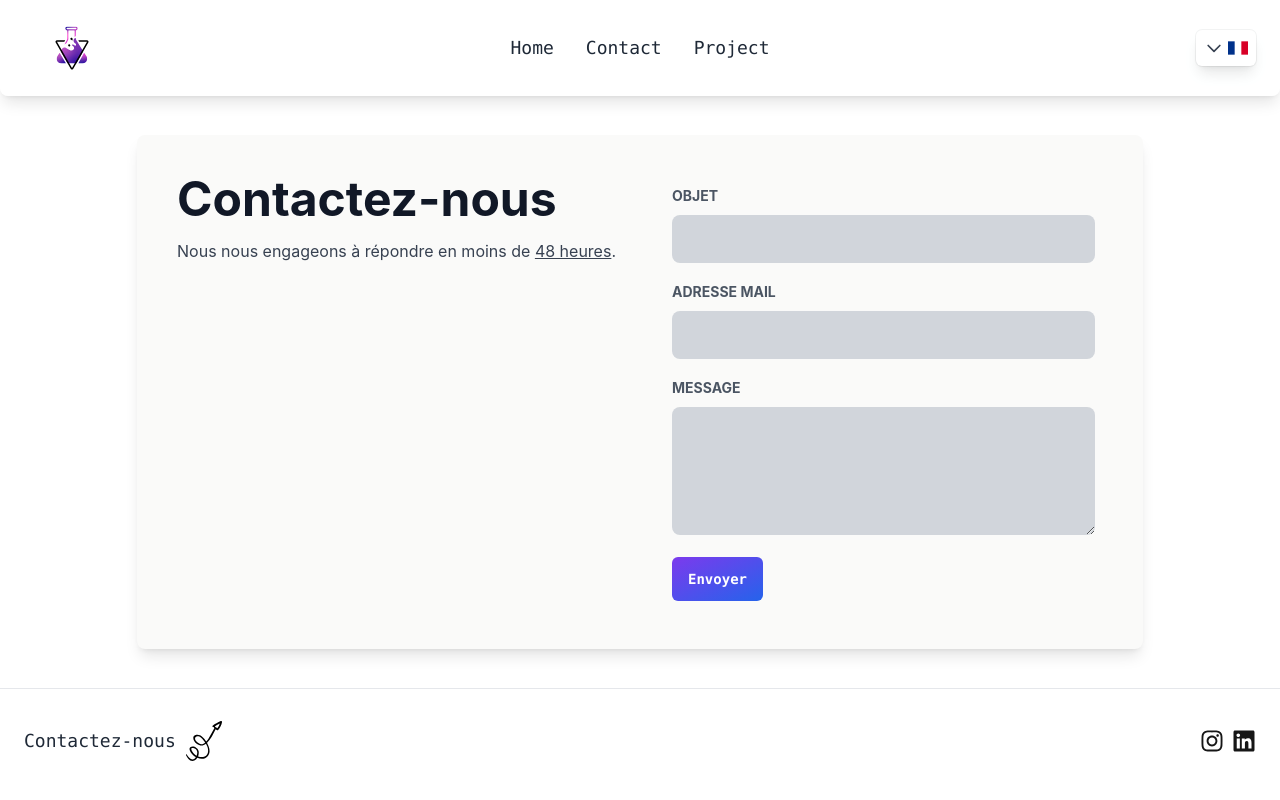
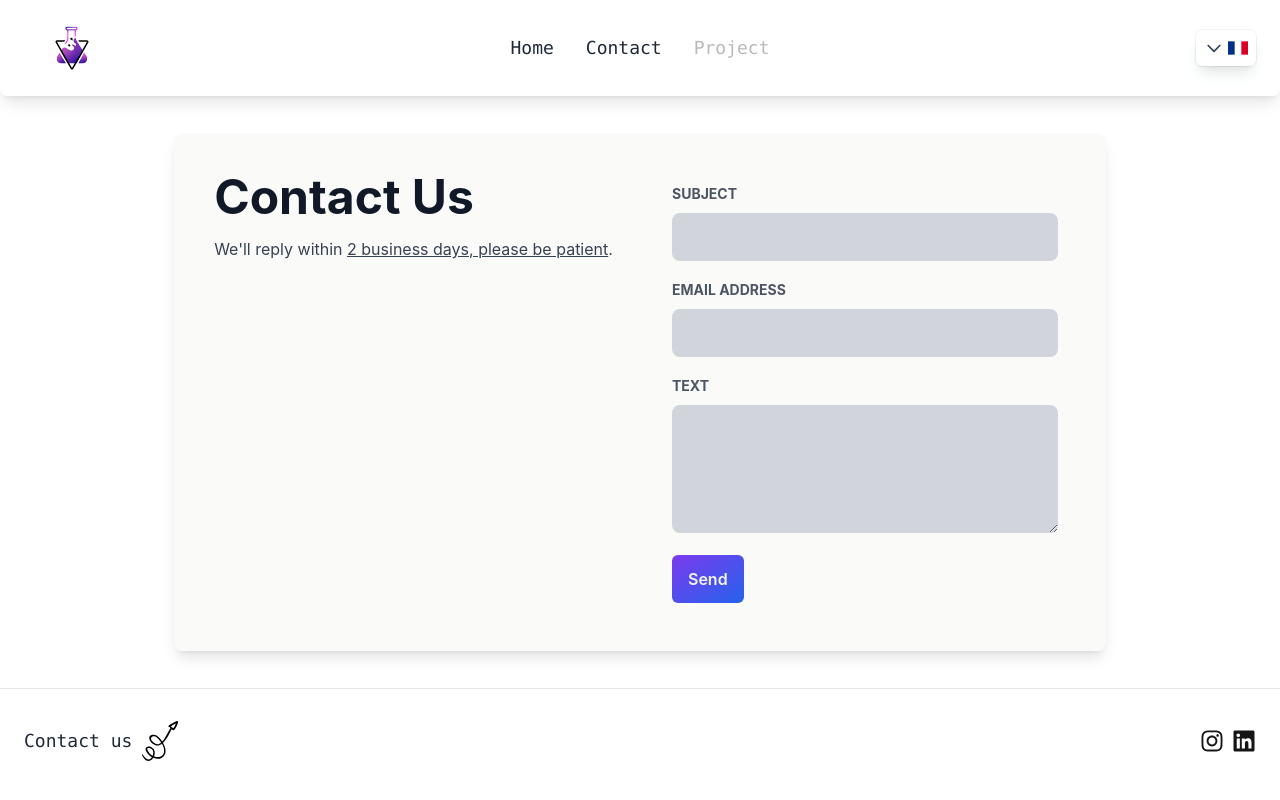
Before and after one commit to SaItiplouf/HoliumSolutions, a React (Create React App) app: page /contact in a window 1280 px wide. Built offline with nearby package versions, Linux system fonts and the light colour scheme; a web font is replaced by a local one.

Commit message:
fix & trad, finitions

```diff
--- a/src/components/Contact/contactform.tsx
+++ b/src/components/Contact/contactform.tsx
@@ -2,8 +2,11 @@ import { useState } from "react";
 import axios from "axios";
 import { toast } from "react-toastify";
 import { handleChange, handleKeyDown } from "../../service/form.service";
+import { useTranslation } from "react-i18next";
 
 export default function ContactForm() {
+  const { t } = useTranslation();
+
   const [formData, setFormData] = useState({
     subject: "",
     email: "",
@@ -26,22 +29,23 @@ export default function ContactForm() {
   };
 
   return (
-    <div className="max-w-screen-xl flex justify-center p-4 items-center md:px-8 lg:px-16 xl:px-32 mx-auto component-height w-auto">
+    <div className="max-w-screen-xl min-w-96 flex justify-center p-4 items-center md:px-8 lg:px-16 xl:px-32 mx-auto component-height w-auto">
       <div className="grid grid-cols-1 md:grid-cols-2 p-4 bg-stone-50 text-gray-900 rounded-lg shadow-lg">
         <div className="p-6">
           <h2 className="text-3xl md:text-4xl lg:text-5xl font-bold leading-tight mb-4">
-            Contactez-nous
+            {t("contact.form.title")}
           </h2>
           <div className="text-gray-700">
-            Nous nous engageons à répondre en moins de{" "}
-            <span className="underline">48 heures</span>.
+            {t("contact.form.subtext")}
+            <span className="underline"> {t("contact.form.subtext-span")}</span>
+            .
           </div>
         </div>
         <div className="p-2 md:p-8">
           <form onSubmit={handleSubmit}>
             <div className="mb-1 sm:mb-4">
               <span className="uppercase text-sm text-gray-600 font-bold">
-                Objet
+                {t("contact.form.subject")}
               </span>
               <input
                 className="w-full bg-gray-300 text-gray-900 mt-2 p-3 rounded-lg focus:outline-none focus:shadow-outline"
@@ -55,7 +59,7 @@ export default function ContactForm() {
             </div>
             <div className="mb-1 sm:mb-4">
               <span className="uppercase text-sm text-gray-600 font-bold">
-                Adresse mail
+                {t("contact.form.email")}
               </span>
               <input
                 className="w-full bg-gray-300 text-gray-900 mt-2 p-3 rounded-lg focus:outline-none focus:shadow-outline"
@@ -69,7 +73,7 @@ export default function ContactForm() {
             </div>
             <div className="mb-2 sm:mb-4">
               <span className="uppercase text-sm text-gray-600 font-bold">
-                Message
+                {t("contact.form.message")}
               </span>
               <textarea
                 className="w-full h-32 bg-gray-300 text-gray-900 mt-2 p-3 rounded-lg focus:outline-none focus:shadow-outline"
@@ -82,9 +86,9 @@ export default function ContactForm() {
             <div>
               <button
                 type="submit"
-                className="inline-flex font-mono font-bold justify-center items-center gap-x-3 text-center bg-gradient-to-tl from-blue-600 to-violet-600 hover:from-violet-600 hover:to-blue-600 text-white text-sm rounded-md focus:outline-none focus:ring-1 focus:ring-gray-600 py-3 px-4"
+                className="inline-flex justify-center items-center gap-x-3 text-center bg-gradient-to-tl from-blue-600 to-violet-600 hover:from-violet-600 hover:to-blue-600text-sm xs:text-xs text-gray-100 sm:text-base font-semibold rounded-md focus:outline-none focus:ring-1 focus:ring-gray-600 py-3 px-4"
               >
-                Envoyer
+                {t("contact.form.send")}
               </button>
             </div>
           </form>
--- a/src/components/Fixe/Footer/footer.tsx
+++ b/src/components/Fixe/Footer/footer.tsx
@@ -1,16 +1,19 @@
 import React from "react";
 import { FaInstagram, FaLinkedin } from "react-icons/fa";
+import { useTranslation } from "react-i18next";
 
 function Footer() {
+  const { t } = useTranslation();
+
   return (
     <footer className="footer bg-white w-full border-t border-gray-200 h-28">
       <div className="container flex flex-wrap items-center justify-between px-6 py-8 mx-auto">
         <div className="font-love-ya flex items-center cursor-pointer hover:scale-95 transition-transform">
-          <p className="font-mono text-gray-800 text-sm md:text-md lg:text-lg">
-            Contactez-nous
+          <p className="font-mono text-gray-800 md:text-lg sm:text-md">
+            {t("footer.contact")}
           </p>
           <img
-            className="w-10 ml-2"
+            className="md:w-10 ml-2 w-8"
             src="/arrowtop.svg"
             alt="Flèche vers le haut"
           />
--- a/src/components/Fixe/navbar/languagePicker.tsx
+++ b/src/components/Fixe/navbar/languagePicker.tsx
@@ -5,7 +5,7 @@ import { useTranslation } from "react-i18next";
 export default function LanguagePicker() {
   const { i18n } = useTranslation();
 
-  const [primaryLanguage, setPrimaryLanguage] = useState("fr");
+  const [primaryLanguage, setPrimaryLanguage] = useState(i18n.language);
 
   const toggleLanguage = (event: any) => {
     event.stopPropagation(); // Empêche l'événement de se propager au composant <details>
--- a/src/components/Fixe/navbar/navbar.tsx
+++ b/src/components/Fixe/navbar/navbar.tsx
@@ -61,8 +61,11 @@ export default function Navbar() {
             >
               <Link to="/contact">{t("nav.contact")}</Link>
             </li>
-            <li className="nav-item font-mono text-gray-800 text-sm md:text-md lg:text-lg">
-              <Link to="/projets">{t("nav.project")}</Link>
+            {/*<li className="nav-item font-mono text-gray-800 text-sm md:text-md lg:text-lg">*/}
+            {/*  <Link to="/projets">{t("nav.project")}</Link>*/}
+            {/*</li>*/}
+            <li className="disabled nav-item font-mono text-gray-800 text-sm md:text-md lg:text-lg">
+              <a>{t("nav.project")}</a>
             </li>
           </ul>
         </div>
--- a/src/components/Pages/PageIndex.tsx
+++ b/src/components/Pages/PageIndex.tsx
@@ -9,8 +9,10 @@ function PageIndex() {
     <>
       <div className="min-h-screen">
         <Navbar />
-        <Hero />
-        <Projets />
+        <div className="component-height">
+          <Hero />
+          <Projets />
+        </div>
         <Footer />
       </div>
     </>
--- a/src/components/Projets/projets.tsx
+++ b/src/components/Projets/projets.tsx
@@ -1,23 +1,26 @@
 import React, { useState } from "react";
+import { useTranslation } from "react-i18next";
 
 function Projets() {
+  const { t } = useTranslation();
+
   const [selectedProjet, setSelectedProjet] = useState(null);
 
   const projetsData = [
     {
-      title: "E-commerce",
+      title: t("index.project-type.E-commerce"),
       image: "/ecommerce.jpg",
     },
     {
-      title: "Site Vitrine",
+      title: t("index.project-type.Vitrine"),
       image: "/vitrine.jpg",
     },
     {
-      title: "Applications interne",
+      title: t("index.project-type.Application-Interne"),
       image: "/appinterne.jpg",
     },
     {
-      title: "SaaS",
+      title: t("index.project-type.SaaS"),
       image: "/saas.jpg",
     },
   ];
@@ -58,7 +61,9 @@ function Projets() {
                 </div>
 
                 <div className="flex items-center justify-end">
-                  <span className="text-white mr-2">Découvrir</span>
+                  <span className="text-white mr-2">
+                    {t("index.project-type.discover")}
+                  </span>
                   <svg
                     xmlns="http://www.w3.org/2000/svg"
                     fill="none"
--- a/src/components/hero/hero.tsx
+++ b/src/components/hero/hero.tsx
@@ -23,15 +23,19 @@ function Hero() {
           </h1>
         </div>
 
-        <div className="mt-5 max-w-3xl text-center mx-auto">
-          <p className="text-lg text-gray-600 ">{t("hero.bio")}</p>
+        <div className="mt-5 max-w-4xl text-center mx-auto">
+          <p className="text-sm xs:text-xs sm:text-base text-gray-600">
+            {t("index.hero.bio")}
+          </p>
         </div>
 
-        <div className="mt-8 flex flex-col items-center sm:flex-row sm:justify-center">
-          <p className="sm:mb-0 inline-flex font-mono font-bold justify-center items-center gap-x-3 text-center bg-gradient-to-tl from-blue-600 to-violet-600 hover:from-violet-600 hover:to-blue-600 text-white text-sm rounded-md focus:outline-none focus:ring-1 focus:ring-gray-600 py-3 px-4 ">
-            Nos projets
-            <IoIosSend size={18} />
-          </p>
+        <div className="mt-8 flex flex-col sm:flex-row sm:justify-center justify-center items-center text-center">
+          <button className="h-12 sm:mb-0 inline-flex btn-disabled text-sm xs:text-xs text-gray-100 sm:text-base gap-x-3 bg-gradient-to-tl from-blue-600 to-violet-600 hover:from-violet-600 hover:to-blue-600 rounded-md focus:outline-none focus:ring-1 focus:ring-gray-600 py-3 px-4 ">
+            <span className="flex items-center justify-center">
+              <span> {t("index.hero.project_button")}</span>
+              <IoIosSend size={18} className="ml-2 self-center h-full" />
+            </span>
+          </button>
           <button
             type="button"
             className="ml-0 mt-3 sm:ml-3 sm:mt-0 relative group p-2 inline-flex items-center gap-x-2 text-sm font-mono rounded-lg border border-gray-200 bg-white text-gray-800 shadow-sm hover:bg-gray-50 disabled:opacity-50 disabled:pointer-events-none "
--- a/src/tradEn.json
+++ b/src/tradEn.json
@@ -4,7 +4,27 @@
     "contact": "Contact",
     "project": "Project"
   },
-  "hero": {
-    "bio": " Holium solutions is a micro-enterprise of Lyon origin,\n            developing all kinds of web solutions for\n            professionals, e-commerce, management applications, showcase site\n            have no secrets for us"
+  "index.hero": {
+    "bio": " Holium solutions is a micro-enterprise of Lyon origin,\n            developing all kinds of web solutions for\n            professionals, e-commerce, management applications, showcase site\n            have no secrets for us",
+    "project_button": "Our projects"
+  },
+  "index.project-type": {
+    "discover": "Discover",
+    "E-commerce": "Online shop",
+    "Vitrine": "Showcase Website",
+    "Application-Interne": "Internal Administration tool",
+    "SaaS": "SaaS"
+  },
+  "footer": {
+    "contact": "Contact us"
+  },
+  "contact.form": {
+    "title": "Contact Us",
+    "subtext": "We'll reply within ",
+    "subtext-span": "2 business days, please be patient",
+    "subject": "Subject",
+    "email": "Email address",
+    "message": "Text",
+    "send": "Send"
   }
 }
--- a/src/tradFr.json
+++ b/src/tradFr.json
@@ -4,7 +4,27 @@
     "contact": "Contact",
     "project": "Projets"
   },
-  "hero": {
-    "bio": " Holium solutions est une micro-entreprise d'origine Lyonnaise,\n            développant toutes sortes de solutions web destinés à des\n            professionnels, e-commerce, applications de gestions, site vitrine\n            n'ont pas de secret pour nous"
+  "index.hero": {
+    "bio": " Holium solutions est une micro-entreprise d'origine Lyonnaise,\n            développant toutes sortes de solutions web destinés à des\n            professionnels, e-commerce, applications de gestions, site vitrine\n            n'ont pas de secret pour nous",
+    "project_button": "Nos projets"
+  },
+  "index.project-type": {
+    "discover": "Discover",
+    "E-commerce": "E-commerce",
+    "Vitrine": "Site Vitrine",
+    "Application-Interne": "Application de gestion interne",
+    "SaaS": "SaaS"
+  },
+  "footer": {
+    "contact": "Contactez-nous"
+  },
+  "contact.form": {
+    "title": "Contactez-nous",
+    "subtext": "Nous nous engageons à répondre en moins de ",
+    "subtext-span": "48 heures",
+    "subject": "Objet",
+    "email": "Adresse mail",
+    "message": "Message",
+    "send": "Envoyer"
   }
 }
```
Also changed, not shown: src/App.css (line endings or trailing spaces).
